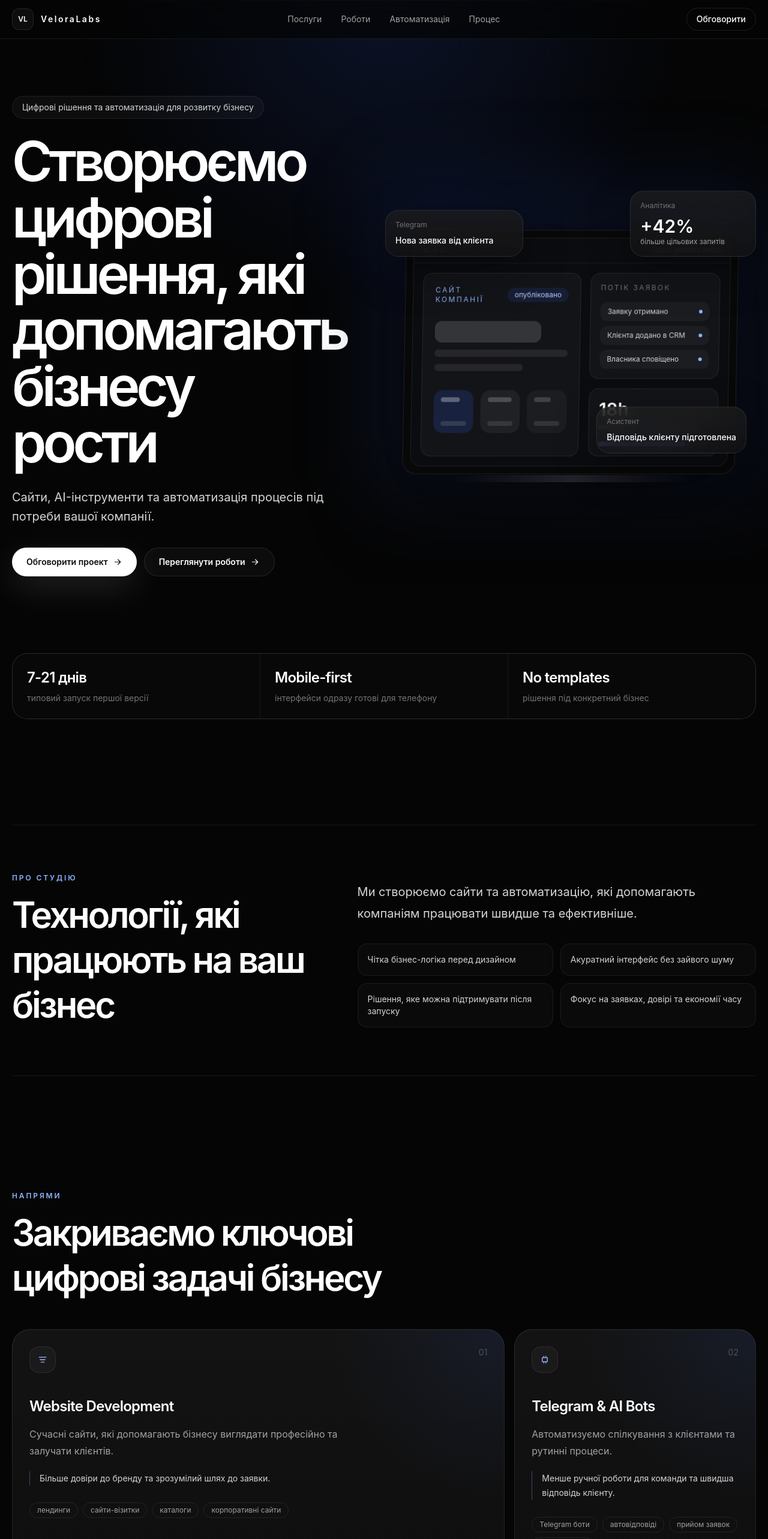
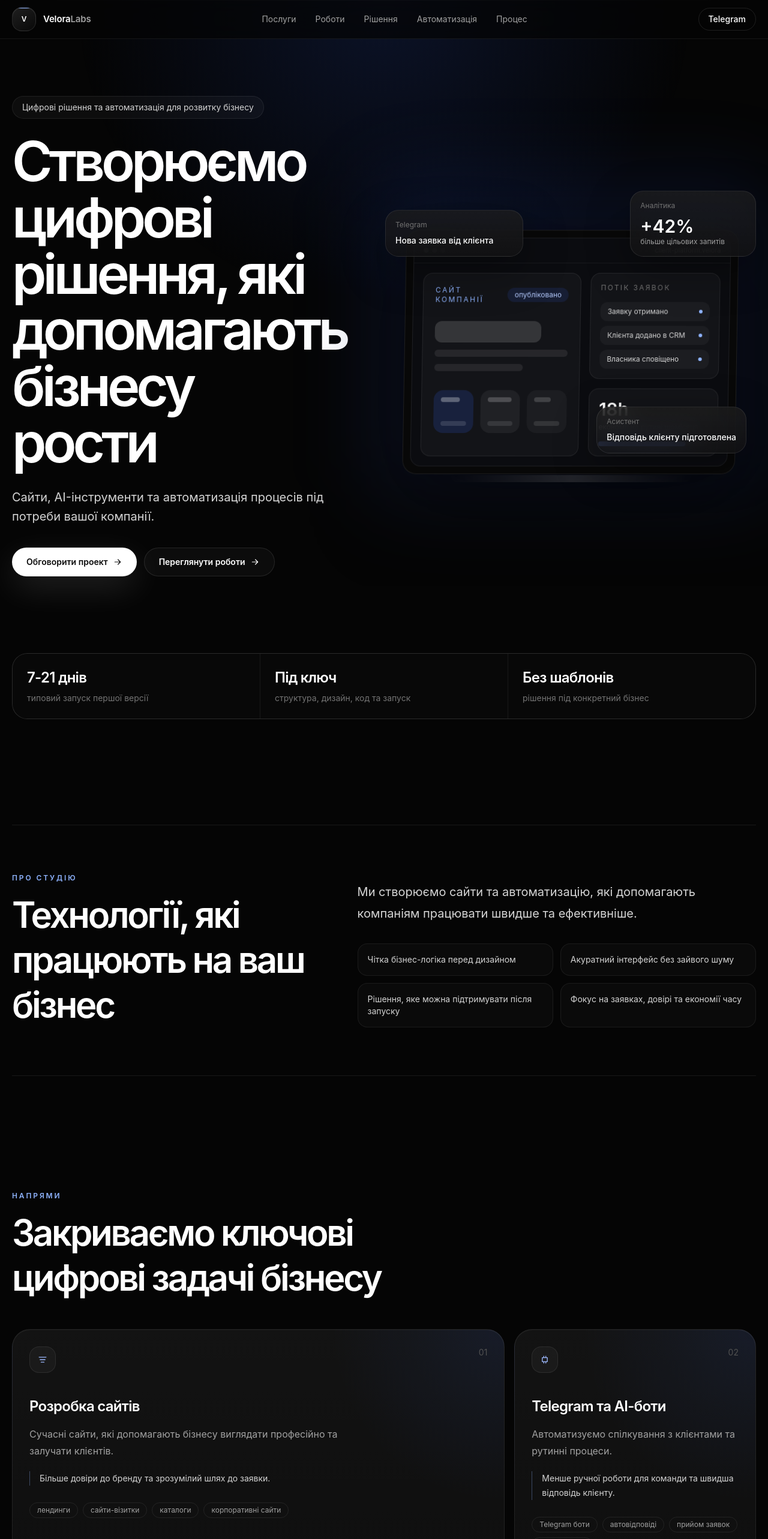
Before and after one commit to sfsafasdg/veloralabs, a React (Vite) app: page / in a window 1280 px wide. Shown: the top 2566 px of the page at 60% size. Built offline with nearby package versions, Linux system fonts and the light colour scheme.

Commit message:
Add files via upload

```diff
--- a/src/App.jsx
+++ b/src/App.jsx
@@ -1,30 +1,30 @@
 const services = [
   {
-    title: "Website Development",
+    title: "Розробка сайтів",
     items: ["лендинги", "сайти-візитки", "каталоги", "корпоративні сайти"],
     description: "Сучасні сайти, які допомагають бізнесу виглядати професійно та залучати клієнтів.",
     outcome: "Більше довіри до бренду та зрозумілий шлях до заявки.",
   },
   {
-    title: "Telegram & AI Bots",
+    title: "Telegram та AI-боти",
     items: ["Telegram боти", "автовідповіді", "прийом заявок", "AI помічники"],
     description: "Автоматизуємо спілкування з клієнтами та рутинні процеси.",
     outcome: "Менше ручної роботи для команди та швидша відповідь клієнту.",
   },
   {
-    title: "Marketing Automation",
+    title: "Автоматизація маркетингу",
     items: ["реклама", "контент", "аналітика", "соцмережі"],
     description: "Допомагаємо бізнесу економити час та ефективніше працювати з маркетингом.",
     outcome: "Системніша комунікація без щоденної операційної рутини.",
   },
   {
-    title: "Business Automation",
+    title: "Автоматизація бізнесу",
     items: ["CRM", "таблиці", "звіти", "обробка даних"],
     description: "Створюємо інструменти, які спрощують роботу компанії.",
     outcome: "Заявки, клієнти та задачі зібрані в одному зрозумілому процесі.",
   },
   {
-    title: "AI Solutions",
+    title: "AI-рішення",
     items: ["AI асистенти", "аналіз даних", "автоматизація задач", "впровадження"],
     description: "Впроваджуємо AI там, де він дає бізнесу реальну користь.",
     outcome: "Практичні AI-сценарії замість модних, але непотрібних функцій.",
@@ -33,38 +33,87 @@ const services = [
 
 const proof = [
   ["7-21 днів", "типовий запуск першої версії"],
-  ["Mobile-first", "інтерфейси одразу готові для телефону"],
-  ["No templates", "рішення під конкретний бізнес"],
+  ["Під ключ", "структура, дизайн, код та запуск"],
+  ["Без шаблонів", "рішення під конкретний бізнес"],
 ];
+
+const solutionDetails = [
+  {
+    title: "Telegram-боти",
+    description: "Бот бере на себе перший контакт з клієнтом, збирає дані та не губить заявки після реклами.",
+    examples: [
+      "прийом заявок з Instagram, сайту та реклами",
+      "кваліфікація клієнта за бюджетом, містом або послугою",
+      "автоматичні відповіді на часті питання",
+      "запис на консультацію або послугу",
+      "передача заявки менеджеру в Telegram або CRM",
+      "нагадування клієнту про оплату, зустріч чи замовлення",
+    ],
+  },
+  {
+    title: "AI у бізнесі",
+    description: "AI має не просто бути модним словом, а закривати конкретну операційну задачу.",
+    examples: [
+      "відповіді клієнтам у tone of voice компанії",
+      "підготовка короткого резюме заявки для менеджера",
+      "аналіз звернень і пошук частих проблем клієнтів",
+      "генерація текстів для постів, оголошень і email",
+      "порівняння заявок, продажів і джерел трафіку",
+      "автоматична підготовка комерційних пропозицій",
+    ],
+  },
+  {
+    title: "Marketing Automation",
+    description: "Маркетинг стає системою: контент, реклама, аналітика і заявки працюють разом.",
+    examples: [
+      "контент-план і генерація чернеток постів",
+      "збір статистики з рекламних кампаній",
+      "автоматичні звіти для власника бізнесу",
+      "сегментація клієнтів за інтересом або послугою",
+      "нагадування про повторний контакт з лідами",
+      "зв'язка сайт + Telegram + таблиці + CRM",
+    ],
+  },
+];
+
+const contactLinks = {
+  instagram: "https://www.instagram.com/twodigitcodefromtheopening/",
+  telegram: "https://t.me/VeloraLabsx",
+  email: "mailto:hello@veloralabs.com",
+};
 
 const portfolio = [
   {
-    title: "Mobile Store",
+    title: "Магазин техніки",
     subtitle: "Каталог техніки з фокусом на швидкий вибір товару та заявку.",
-    type: "Commerce",
+    type: "Інтернет-магазин",
     metrics: ["Каталог", "Mobile UX", "Заявки"],
     layout: "devices",
+    image: "https://images.unsplash.com/photo-1516321318423-f06f85e504b3?auto=format&fit=crop&w=1200&q=80",
   },
   {
-    title: "Construction Company",
+    title: "Будівельна компанія",
     subtitle: "Презентація будівельної компанії з портфоліо об'єктів і формою консультації.",
-    type: "Corporate",
+    type: "Корпоративний сайт",
     metrics: ["Довіра", "Об'єкти", "Ліди"],
     layout: "gallery",
+    image: "https://images.unsplash.com/photo-1503387762-592deb58ef4e?auto=format&fit=crop&w=1200&q=80",
   },
   {
-    title: "Telegram Automation",
+    title: "Telegram-автоматизація",
     subtitle: "Бот, який приймає заявки, уточнює деталі та передає клієнта менеджеру.",
-    type: "Automation",
+    type: "Автоматизація",
     metrics: ["Bot", "CRM", "Команда"],
     layout: "telegram",
+    image: "https://images.unsplash.com/photo-1556761175-5973dc0f32e7?auto=format&fit=crop&w=1200&q=80",
   },
   {
-    title: "AI Assistant",
+    title: "AI-асистент",
     subtitle: "Асистент для первинних відповідей, кваліфікації клієнтів та підготовки резюме заявки.",
-    type: "AI Product",
+    type: "AI-продукт",
     metrics: ["Chat", "Data", "Reply"],
     layout: "chat",
+    image: "https://images.unsplash.com/photo-1551434678-e076c223a692?auto=format&fit=crop&w=1200&q=80",
   },
 ];
 
@@ -107,9 +156,13 @@ function MiniIcon({ index }) {
 }
 
 function Button({ href = "#contact", children, variant = "primary" }) {
+  const isExternal = href.startsWith("http");
+
   return (
     <a
       href={href}
+      target={isExternal ? "_blank" : undefined}
+      rel={isExternal ? "noreferrer" : undefined}
       className={`group inline-flex min-h-12 items-center justify-center gap-2 rounded-full px-6 text-sm font-semibold transition duration-300 ${
         variant === "primary"
           ? "bg-white text-neutral-950 shadow-[0_18px_55px_rgba(255,255,255,0.12)] hover:-translate-y-0.5 hover:bg-neutral-100"
@@ -133,17 +186,23 @@ function Header() {
     <header className="fixed inset-x-0 top-0 z-50 border-b border-white/[0.07] bg-[#050505]/72 backdrop-blur-2xl">
       <div className="mx-auto flex h-16 max-w-7xl items-center justify-between px-5">
         <a href="#home" className="flex items-center gap-3" aria-label="VeloraLabs головна">
-          <span className="grid h-9 w-9 place-items-center rounded-xl border border-white/10 bg-white/[0.04] text-xs font-semibold text-white">
-            VL
+          <span className="relative grid h-10 w-10 place-items-center overflow-hidden rounded-2xl border border-white/10 bg-[linear-gradient(145deg,rgba(255,255,255,0.11),rgba(255,255,255,0.025))] text-xs font-semibold text-white shadow-[inset_0_1px_0_rgba(255,255,255,0.08)]">
+            <span className="absolute inset-x-2 top-0 h-px bg-[#8fb4ff]" />
+            V
           </span>
-          <span className="font-display text-sm font-semibold tracking-[0.18em] text-white">VeloraLabs</span>
+          <span className="font-display text-[15px] font-semibold tracking-[-0.01em] text-white">
+            Velora<span className="text-neutral-400">Labs</span>
+          </span>
         </a>
-        <nav className="hidden items-center gap-8 text-sm text-neutral-400 md:flex" aria-label="Основна навігація">
+        <nav className="hidden items-center gap-8 text-sm text-neutral-400 lg:flex" aria-label="Основна навігація">
           <a className="transition hover:text-white" href="#services">
             Послуги
           </a>
           <a className="transition hover:text-white" href="#portfolio">
             Роботи
+          </a>
+          <a className="transition hover:text-white" href="#solutions">
+            Рішення
           </a>
           <a className="transition hover:text-white" href="#demo">
             Автоматизація
@@ -152,12 +211,16 @@ function Header() {
             Процес
           </a>
         </nav>
-        <a
-          href="#contact"
-          className="hidden rounded-full border border-white/10 px-4 py-2 text-sm font-medium text-white transition hover:border-[#8fb4ff]/40 hover:bg-white/[0.04] sm:inline-flex"
-        >
-          Обговорити
-        </a>
+        <div className="hidden items-center gap-2 sm:flex">
+          <a
+            href={contactLinks.telegram}
+            target="_blank"
+            rel="noreferrer"
+            className="rounded-full border border-white/10 px-4 py-2 text-sm font-medium text-white transition hover:border-[#8fb4ff]/40 hover:bg-white/[0.04]"
+          >
+            Telegram
+          </a>
+        </div>
       </div>
     </header>
   );
@@ -386,6 +449,13 @@ function PortfolioCard({ item }) {
   return (
     <article className="group overflow-hidden rounded-[2rem] border border-white/[0.08] bg-white/[0.025] transition duration-500 hover:-translate-y-1 hover:border-white/16 hover:bg-white/[0.04]">
       <div className="relative overflow-hidden bg-[radial-gradient(circle_at_50%_0%,rgba(53,103,255,0.16),transparent_55%)]">
+        <img
+          src={item.image}
+          alt=""
+          loading="lazy"
+          className="absolute inset-0 h-full w-full object-cover opacity-[0.16] saturate-0 transition duration-700 group-hover:scale-105 group-hover:opacity-[0.22]"
+        />
+        <div className="absolute inset-0 bg-gradient-to-b from-[#050505]/20 via-[#050505]/45 to-[#050505]/82" />
         <PortfolioVisual layout={item.layout} />
       </div>
       <div className="border-t border-white/[0.07] p-7">
@@ -401,6 +471,50 @@ function PortfolioCard({ item }) {
         </div>
       </div>
     </article>
+  );
+}
+
+function SolutionsSection() {
+  return (
+    <section id="solutions" className="px-5 py-24">
+      <div className="mx-auto max-w-7xl">
+        <div className="mb-12 grid gap-6 lg:grid-cols-[0.8fr_1fr] lg:items-end">
+          <div>
+            <Kicker>Рішення для бізнесу</Kicker>
+            <h2 className="font-display text-4xl font-semibold leading-tight tracking-[-0.055em] text-white sm:text-6xl">
+              Що саме можна автоматизувати
+            </h2>
+          </div>
+          <p className="max-w-2xl text-lg leading-8 text-neutral-400">
+            Не продаємо “AI заради AI”. Спочатку знаходимо повторювані дії у бізнесі, а потім створюємо інструмент,
+            який реально економить час або допомагає не втрачати клієнтів.
+          </p>
+        </div>
+
+        <div className="grid gap-5 lg:grid-cols-3">
+          {solutionDetails.map((solution, index) => (
+            <article key={solution.title} className="solution-card group">
+              <div className="mb-8 flex items-center justify-between">
+                <span className="rounded-full border border-white/[0.08] bg-white/[0.035] px-3 py-1 text-xs text-[#b6ccff]">
+                  {String(index + 1).padStart(2, "0")}
+                </span>
+                <span className="h-2 w-2 rounded-full bg-[#8fb4ff] opacity-60 transition group-hover:opacity-100" />
+              </div>
+              <h3 className="text-2xl font-semibold tracking-[-0.035em] text-white">{solution.title}</h3>
+              <p className="mt-4 leading-7 text-neutral-400">{solution.description}</p>
+              <div className="mt-7 space-y-3">
+                {solution.examples.map((example) => (
+                  <div key={example} className="flex gap-3 rounded-2xl border border-white/[0.06] bg-white/[0.025] p-3">
+                    <span className="mt-2 h-1.5 w-1.5 shrink-0 rounded-full bg-[#8fb4ff]" />
+                    <p className="text-sm leading-6 text-neutral-300">{example}</p>
+                  </div>
+                ))}
+              </div>
+            </article>
+          ))}
+        </div>
+      </div>
+    </section>
   );
 }
 
@@ -543,6 +657,8 @@ function App() {
         </div>
       </section>
 
+      <SolutionsSection />
+
       <section id="portfolio" className="px-5 py-24">
         <div className="mx-auto max-w-7xl">
           <div className="mb-12 flex flex-col justify-between gap-6 lg:flex-row lg:items-end">
@@ -594,8 +710,11 @@ function App() {
               Є ідея для вашого бізнесу?
             </h2>
             <p className="mt-6 text-xl text-neutral-300">Давайте створимо рішення</p>
-            <div className="mt-9">
-              <Button>Обговорити проект</Button>
+            <div className="mt-9 flex flex-col gap-3 sm:flex-row">
+              <Button href={contactLinks.telegram}>Написати в Telegram</Button>
+              <Button href={contactLinks.instagram} variant="secondary">
+                Instagram
+              </Button>
             </div>
           </div>
         </div>
@@ -608,13 +727,13 @@ function App() {
             <p className="mt-2">Цифрові рішення та автоматизація для розвитку бізнесу.</p>
           </div>
           <div className="flex flex-wrap gap-5">
-            <a className="transition hover:text-white" href="https://instagram.com/" target="_blank" rel="noreferrer">
+            <a className="transition hover:text-white" href={contactLinks.instagram} target="_blank" rel="noreferrer">
               Instagram
             </a>
-            <a className="transition hover:text-white" href="https://t.me/" target="_blank" rel="noreferrer">
+            <a className="transition hover:text-white" href={contactLinks.telegram} target="_blank" rel="noreferrer">
               Telegram
             </a>
-            <a className="transition hover:text-white" href="mailto:hello@veloralabs.com">
+            <a className="transition hover:text-white" href={contactLinks.email}>
               Email
             </a>
           </div>
```
Also changed, not shown: src/styles.css (+52 -0 lines).
